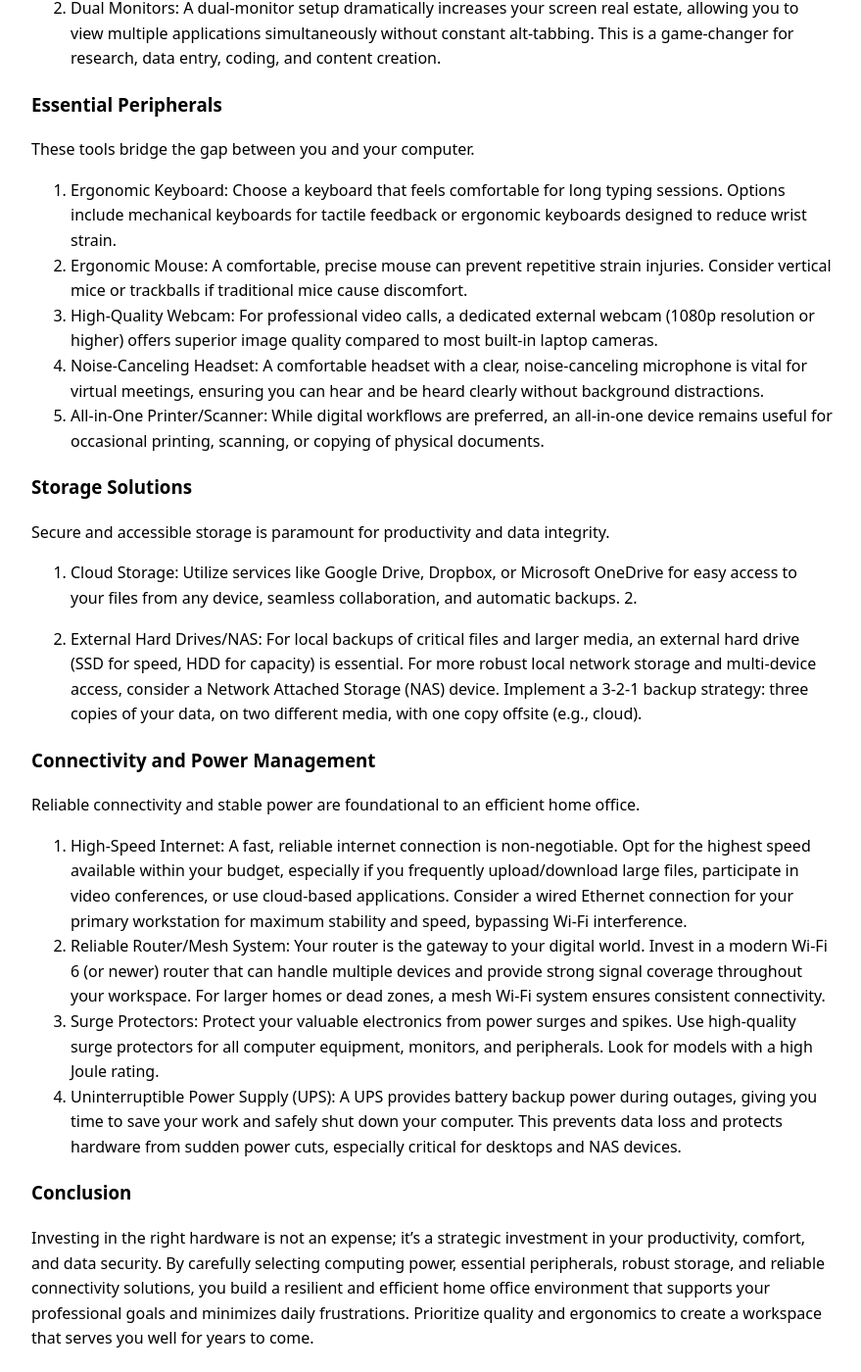
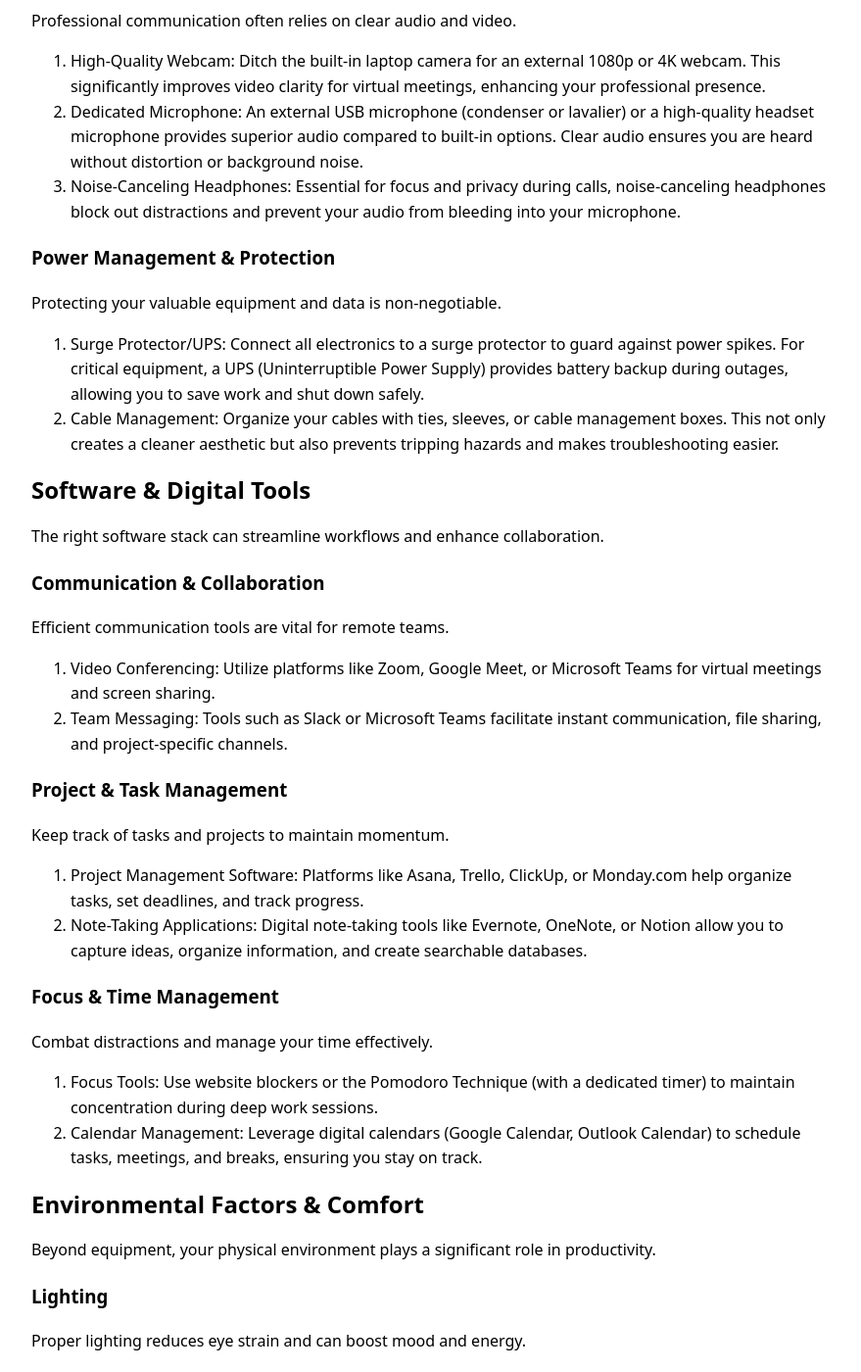
Before and after one commit to ironaclaw/ironaclaw.github.io, a Jekyll site: the page built from _posts/2026-02-12-home-office-productivity-essentials.md, in a window 1280 px wide and 1400 px high, scrolled down 1559 px. Shown: the whole window at 98% size, without its empty margins (198-1077 px from the left). Built offline with Jekyll 4.4.1, drawn with Linux system fonts in a browser that asks for light colours; some of the changed text lies outside the part shown.

Commit message:
Add 2026-02-12-home-office-productivity-essentials.md

```diff
--- a/_posts/2026-02-12-home-office-productivity-essentials.md
+++ b/_posts/2026-02-12-home-office-productivity-essentials.md
@@ -9,69 +9,116 @@ keywords: []
 model_used: gemini-2.5-flash
 ---
 
-# Boost Your Output: Essential Tools for a Productive Home Office
+# Home Office Productivity Essentials: Your Guide to a High-Performance Workspace
 
-The shift to remote and hybrid work models has made the home office a central hub for many professionals and small business owners. To truly thrive in this environment, a well-equipped and optimized workspace is not a luxury, but a necessity. Productivity isn't just about working harder; it's about working smarter, and that begins with the right setup. This guide outlines the essential tools and strategies to transform your home office into a powerhouse of efficiency, ensuring you stay focused, comfortable, and highly productive.
+Establishing an effective home office is no longer a luxury but a necessity for many professionals and small business owners. The right setup can significantly impact your focus, efficiency, and overall well-being. This guide details the essential elements required to transform any space into a high-performance productivity hub, ensuring you have the tools and environment to excel.
 
-## Foundational Setup: The Core of Your Workspace
+## Foundational Workspace Setup
 
-A strong foundation prevents future bottlenecks and discomfort. Investing in core infrastructure pays dividends in long-term productivity and well-being.
+A productive home office begins with a solid foundation: ergonomic furniture and reliable connectivity. These elements prevent physical strain and ensure uninterrupted workflow.
 
 ### Ergonomic Furniture
 
-Your physical comfort directly impacts your ability to focus and sustain work.
-1.  Adjustable Standing Desk: Offers the flexibility to alternate between sitting and standing throughout the day, reducing sedentary behavior and improving blood circulation. Look for sturdy models with ample surface area for your monitors and peripherals.
-2.  Ergonomic Office Chair: A high-quality chair with adjustable lumbar support, armrests, seat height, and tilt mechanisms is crucial. It supports proper posture, prevents back pain, and allows for extended periods of comfortable work.
-3.  Monitor Arm: Frees up valuable desk space and allows you to position your monitors at the optimal height and distance, reducing neck and eye strain. Dual monitor arms are highly recommended for multi-screen setups.
+Investing in ergonomic furniture is crucial for long-term health and sustained productivity. Poor posture can lead to discomfort, fatigue, and reduced focus.
+
+1.  Adjustable Desk: A standing desk is highly recommended, allowing you to alternate between sitting and standing throughout the day. This promotes better circulation and reduces sedentary behavior. Ensure ample surface area for your monitor, keyboard, mouse, and any documents.
+2.  Ergonomic Chair: A high-quality ergonomic chair with adjustable lumbar support, armrests, seat height, and tilt is paramount. It should support the natural curve of your spine and allow your feet to rest flat on the floor or a footrest.
+3.  Monitor Setup: Position your monitor(s) at eye level to prevent neck strain. Consider a monitor arm for flexibility and to free up desk space. Dual monitors can significantly boost productivity by expanding your digital workspace.
 
 ### Reliable Connectivity
 
-Your internet connection is the lifeline of your home office.
-1.  High-Speed Internet Plan: Opt for the fastest and most reliable internet service available in your area. For most professional tasks, a minimum of 100 Mbps download and 20 Mbps upload is a good starting point, especially if you frequently participate in video calls or transfer large files.
-2.  Modern Router: Ensure your router is up-to-date, preferably a Wi-Fi 6 (802.11ax) model, to handle multiple devices and provide strong, consistent coverage throughout your workspace.
-3.  Ethernet Connection: For critical devices like your primary computer, use an Ethernet cable directly to your router. This provides a more stable and faster connection than Wi-Fi, minimizing latency and dropped connections during important meetings or data transfers.
+Your internet connection is the lifeline of your home office. Without a stable and fast connection, even the best equipment is useless.
 
-### Power Management
+1.  High-Speed Internet: Prioritize the fastest and most reliable internet service available in your area. Opt for fiber optics if possible. Ensure your plan has sufficient upload and download speeds to handle video calls, large file transfers, and cloud-based applications simultaneously.
+2.  Wired Connection: Whenever possible, connect your primary work computer directly to your router via an Ethernet cable. This provides a more stable and faster connection than Wi-Fi, reducing latency and dropped connections.
+3.  Backup Solution: Consider a backup internet solution, such as a mobile hotspot or a secondary low-cost internet provider, especially if your work is mission-critical.
 
-Protect your valuable electronics and ensure uninterrupted workflow.
-1.  Surge Protector: Essential for safeguarding your computer, monitors, and other electronics from power spikes that can cause irreparable damage. Choose a model with a high joule rating.
-2.  Uninterruptible Power Supply (UPS): For critical equipment, a UPS provides battery backup power during outages, allowing you to save your work and safely shut down your systems without data loss. It also offers additional surge protection and power conditioning.
+## Essential Technology & Peripherals
 
-## Technology That Drives Efficiency
-
-The right hardware can significantly enhance your workflow and reduce frustration.
+Beyond the basic setup, specific technology and peripherals are vital for seamless operation and professional communication.
 
 ### Computing Power
 
-Your primary work machine needs to keep up with your demands.
-1.  Laptop or Desktop: Invest in a computer with sufficient RAM (16GB or more is recommended for multitasking), a fast Solid State Drive (SSD) for quick boot times and application loading, and a modern processor (Intel Core i5/i7 or AMD Ryzen 5/7 equivalent or better).
-2.  Dual Monitors: A dual-monitor setup dramatically increases your screen real estate, allowing you to view multiple applications simultaneously without constant alt-tabbing. This is a game-changer for research, data entry, coding, and content creation.
+Your computer is the central processing unit of your home office. Its specifications should match your workload.
 
-### Essential Peripherals
+1.  Powerful Computer: Whether a desktop or laptop, ensure your machine has sufficient RAM (16GB minimum for most professional tasks), a fast processor (Intel i5/Ryzen 5 or higher), and ample SSD storage. This prevents lag and ensures smooth multitasking.
+2.  Ergonomic Peripherals: An external keyboard and mouse are essential, even if you use a laptop. Choose mechanical or ergonomic keyboards for comfort and speed. An ergonomic mouse or trackball can prevent wrist strain.
 
-These tools bridge the gap between you and your computer.
-1.  Ergonomic Keyboard: Choose a keyboard that feels comfortable for long typing sessions. Options include mechanical keyboards for tactile feedback or ergonomic keyboards designed to reduce wrist strain.
-2.  Ergonomic Mouse: A comfortable, precise mouse can prevent repetitive strain injuries. Consider vertical mice or trackballs if traditional mice cause discomfort.
-3.  High-Quality Webcam: For professional video calls, a dedicated external webcam (1080p resolution or higher) offers superior image quality compared to most built-in laptop cameras.
-4.  Noise-Canceling Headset: A comfortable headset with a clear, noise-canceling microphone is vital for virtual meetings, ensuring you can hear and be heard clearly without background distractions.
-5.  All-in-One Printer/Scanner: While digital workflows are preferred, an all-in-one device remains useful for occasional printing, scanning, or copying of physical documents.
+### Audio & Video Quality
 
-### Storage Solutions
+Professional communication often relies on clear audio and video.
 
-Secure and accessible storage is paramount for productivity and data integrity.
-1.  Cloud Storage: Utilize services like Google Drive, Dropbox, or Microsoft OneDrive for easy access to your files from any device, seamless collaboration, and automatic backups.
-2.
+1.  High-Quality Webcam: Ditch the built-in laptop camera for an external 1080p or 4K webcam. This significantly improves video clarity for virtual meetings, enhancing your professional presence.
+2.  Dedicated Microphone: An external USB microphone (condenser or lavalier) or a high-quality headset microphone provides superior audio compared to built-in options. Clear audio ensures you are heard without distortion or background noise.
+3.  Noise-Canceling Headphones: Essential for focus and privacy during calls, noise-canceling headphones block out distractions and prevent your audio from bleeding into your microphone.
 
-2.  External Hard Drives/NAS: For local backups of critical files and larger media, an external hard drive (SSD for speed, HDD for capacity) is essential. For more robust local network storage and multi-device access, consider a Network Attached Storage (NAS) device. Implement a 3-2-1 backup strategy: three copies of your data, on two different media, with one copy offsite (e.g., cloud).
+### Power Management & Protection
 
-### Connectivity and Power Management
+Protecting your valuable equipment and data is non-negotiable.
 
-Reliable connectivity and stable power are foundational to an efficient home office.
-1.  High-Speed Internet: A fast, reliable internet connection is non-negotiable. Opt for the highest speed available within your budget, especially if you frequently upload/download large files, participate in video conferences, or use cloud-based applications. Consider a wired Ethernet connection for your primary workstation for maximum stability and speed, bypassing Wi-Fi interference.
-2.  Reliable Router/Mesh System: Your router is the gateway to your digital world. Invest in a modern Wi-Fi 6 (or newer) router that can handle multiple devices and provide strong signal coverage throughout your workspace. For larger homes or dead zones, a mesh Wi-Fi system ensures consistent connectivity.
-3.  Surge Protectors: Protect your valuable electronics from power surges and spikes. Use high-quality surge protectors for all computer equipment, monitors, and peripherals. Look for models with a high Joule rating.
-4.  Uninterruptible Power Supply (UPS): A UPS provides battery backup power during outages, giving you time to save your work and safely shut down your computer. This prevents data loss and protects hardware from sudden power cuts, especially critical for desktops and NAS devices.
+1.  Surge Protector/UPS: Connect all electronics to a surge protector to guard against power spikes. For critical equipment, a UPS (Uninterruptible Power Supply) provides battery backup during outages, allowing you to save work and shut down safely.
+2.  Cable Management: Organize your cables with ties, sleeves, or cable management boxes. This not only creates a cleaner aesthetic but also prevents tripping hazards and makes troubleshooting easier.
 
-### Conclusion
+## Software & Digital Tools
 
-Investing in the right hardware is not an expense; it's a strategic investment in your productivity, comfort, and data security. By carefully selecting computing power, essential peripherals, robust storage, and reliable connectivity solutions, you build a resilient and efficient home office environment that supports your professional goals and minimizes daily frustrations. Prioritize quality and ergonomics to create a workspace that serves you well for years to come.
+The right software stack can streamline workflows and enhance collaboration.
+
+### Communication & Collaboration
+
+Efficient communication tools are vital for remote teams.
+
+1.  Video Conferencing: Utilize platforms like Zoom, Google Meet, or Microsoft Teams for virtual meetings and screen sharing.
+2.  Team Messaging: Tools such as Slack or Microsoft Teams facilitate instant communication, file sharing, and project-specific channels.
+
+### Project & Task Management
+
+Keep track of tasks and projects to maintain momentum.
+
+1.  Project Management Software: Platforms like Asana, Trello, ClickUp, or Monday.com help organize tasks, set deadlines, and track progress.
+2.  Note-Taking Applications: Digital note-taking tools like Evernote, OneNote, or Notion allow you to capture ideas, organize information, and create searchable databases.
+
+### Focus & Time Management
+
+Combat distractions and manage your time effectively.
+
+1.  Focus Tools: Use website blockers or the Pomodoro Technique (with a dedicated timer) to maintain concentration during deep work sessions.
+2.  Calendar Management: Leverage digital calendars (Google Calendar, Outlook Calendar) to schedule tasks, meetings, and breaks, ensuring you stay on track.
+
+## Environmental Factors & Comfort
+
+Beyond equipment, your physical environment plays a significant role in productivity.
+
+### Lighting
+
+Proper lighting reduces eye strain and can boost mood and energy.
+
+1.  Natural Light: Position your desk near a window to maximize natural light, which can improve alertness and reduce fatigue.
+2.  Task Lighting: Supplement natural light with an adjustable desk lamp that offers varying brightness and color temperatures. Avoid overhead glare.
+
+### Air Quality & Temperature
+
+A comfortable environment is conducive to focus.
+
+1.  Ventilation: Ensure good air circulation in your office. An air purifier can help if you suffer from allergies or live in an area with poor air quality.
+2.  Temperature Control: Maintain a comfortable room temperature. Extreme heat or cold can be distracting and reduce cognitive function.
+
+### Noise Reduction
+
+Minimize distractions to enhance concentration.
+
+1.  Soundproofing: Consider acoustic panels or heavy curtains to absorb sound if your office is in a noisy environment.
+2.  White Noise Machine: A white noise machine or ambient sound app can mask distracting noises and create a consistent background sound for focus.
+
+## Organization & Workflow Optimization
+
+A clutter-free space and efficient digital organization are critical for sustained productivity.
+
+### Physical Organization
+
+A tidy workspace promotes a clear mind.
+
+1.  Storage Solutions: Utilize shelves, drawers, and filing cabinets to keep documents and supplies organized and out of sight.
+2.  Regular Decluttering: Implement a routine for decluttering your desk and office space. A clean environment reduces visual distractions.
+
+## Conclusion
+Prioritizing the right equipment, a comfortable environment, and smart organizational strategies will transform your home office into a productivity powerhouse. Remember to invest in ergonomic tools, optimize lighting and air quality, and minimize distractions. By implementing these essentials, you'll create a workspace that supports focus, efficiency, and overall well-being. Ultimately, a well-equipped and thoughtfully designed home office is an investment in your productivity and professional success.
```
